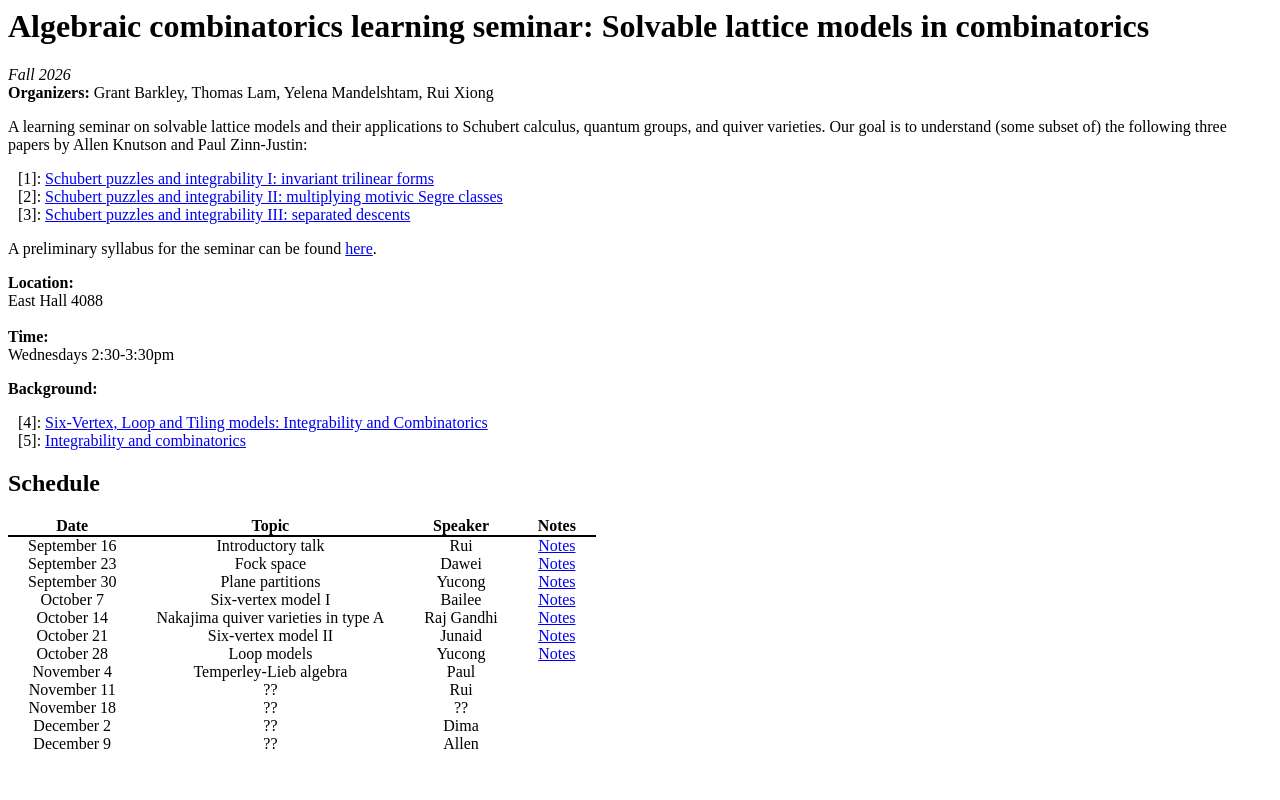
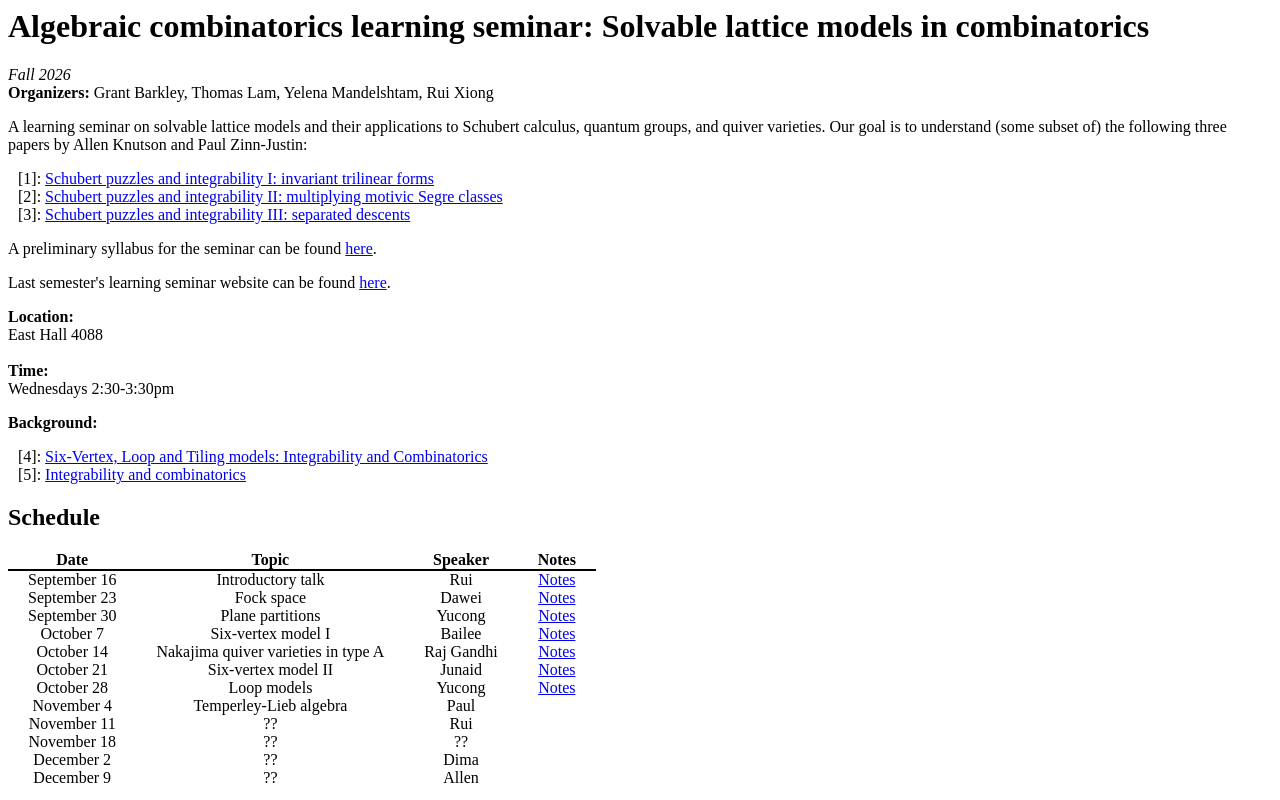
Before and after one commit to GTBarkley/GTBarkley.github.io, a plain HTML site: page seminars/latticemodels26/index.html in a window 1280 px wide. Drawn offline with nearby package versions, Linux system fonts and the light colour scheme.

Commit message:
add link to last semester

```diff
--- a/seminars/latticemodels26/index.html
+++ b/seminars/latticemodels26/index.html
@@ -40,6 +40,7 @@ th {
 </ul>
 </p>
 A preliminary syllabus for the seminar can be found <a href="learning_seminar_plan.pdf">here</a>.
+<p>Last semester's learning seminar website can be found <a href=https://ghseeli.github.io/seminars/learn_alco25_26.html>here</a>.</p>
 </div>
 <div>
 <p>
```
